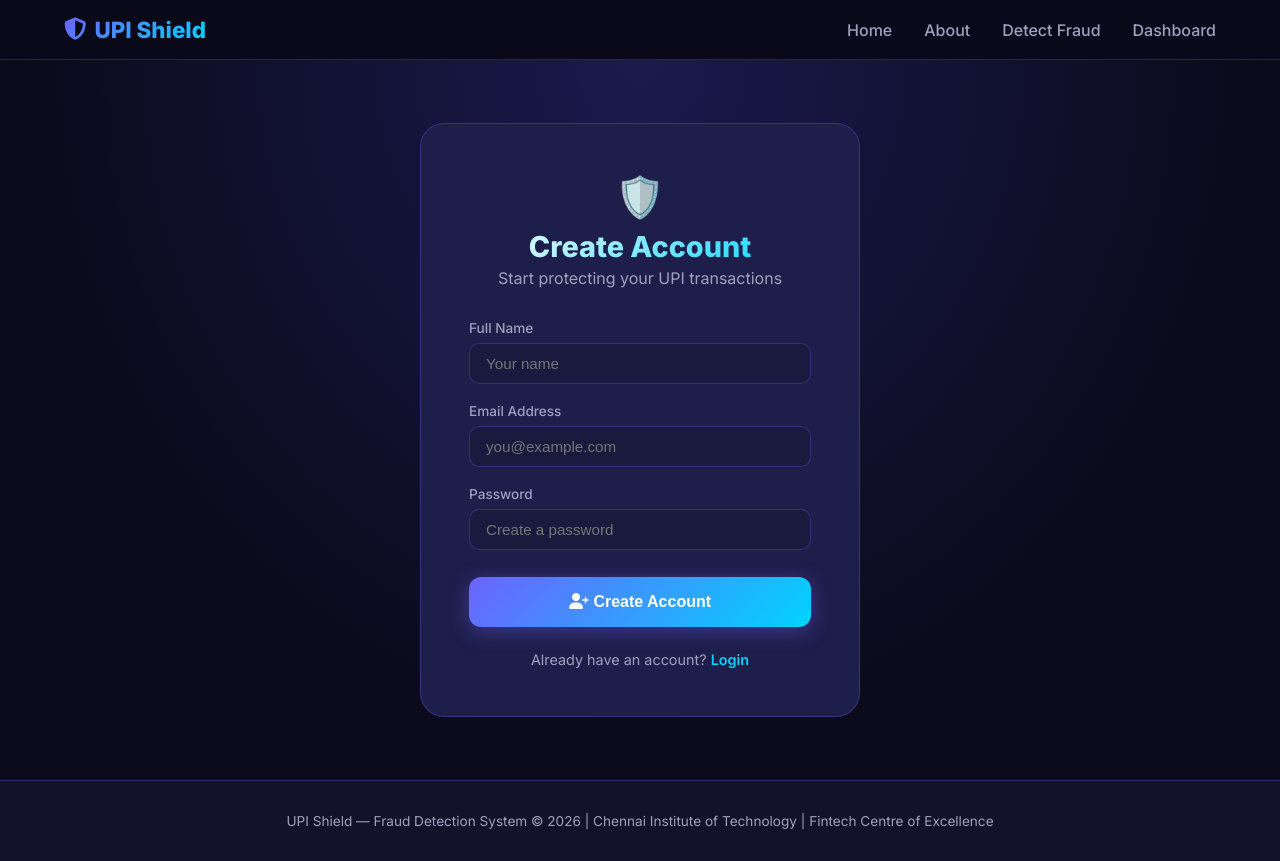
After one commit to Mohana-priya19/upi-shield, a Flask app: page /signup in a window 1280 px wide. The commit adds this page. Run offline with Flask 3, Linux system fonts and the light colour scheme; parts of the project's set-up code (start-up, migrations or seed data) failed here and were passed over.

Commit message:
feat: add login and signup system with SQLite database and protected routes

```diff
--- a/app/app.py
+++ b/app/app.py
@@ -1,38 +1,96 @@
-from flask import Flask, render_template, request, jsonify
+from flask import Flask, render_template, request, jsonify, redirect, url_for, flash
+from flask_sqlalchemy import SQLAlchemy
+from flask_login import LoginManager, UserMixin, login_user, login_required, logout_user, current_user
+from werkzeug.security import generate_password_hash, check_password_hash
 import joblib
 import pandas as pd
 import sys
 sys.path.append(r'C:\Users\LENOVO\Downloads\upi-shield')
 
 app = Flask(__name__)
+app.config['SECRET_KEY'] = 'upishield2024secretkey'
+app.config['SQLALCHEMY_DATABASE_URI'] = 'sqlite:///users.db'
+
+db = SQLAlchemy(app)
+login_manager = LoginManager(app)
+login_manager.login_view = 'login'
 
 model = joblib.load(r'C:\Users\LENOVO\Downloads\upi-shield\models\xgboost_baseline.pkl')
 
-FEATURES = [
-    'amount', 'oldbalanceOrg', 'newbalanceOrig',
-    'oldbalanceDest', 'newbalanceDest',
-    'hour', 'day', 'is_weekend', 'type_encoded',
-    'balance_diff_orig', 'balance_diff_dest',
-    'orig_balance_zero', 'amount_deviation'
-]
+# ── User Model ──
+class User(UserMixin, db.Model):
+    id = db.Column(db.Integer, primary_key=True)
+    name = db.Column(db.String(100))
+    email = db.Column(db.String(150), unique=True)
+    password = db.Column(db.String(200))
 
+@login_manager.user_loader
+def load_user(user_id):
+    return User.query.get(int(user_id))
+
+# ── Public Routes ──
 @app.route('/')
 def home():
     return render_template('index.html')
 
+@app.route('/login', methods=['GET', 'POST'])
+def login():
+    if request.method == 'POST':
+        email = request.form.get('email')
+        password = request.form.get('password')
+        user = User.query.filter_by(email=email).first()
+        if user and check_password_hash(user.password, password):
+            login_user(user)
+            return redirect(url_for('predict_page'))
+        flash('Invalid email or password')
+    return render_template('login.html')
+
+@app.route('/signup', methods=['GET', 'POST'])
+def signup():
+    if request.method == 'POST':
+        name = request.form.get('name')
+        email = request.form.get('email')
+        password = request.form.get('password')
+        existing = User.query.filter_by(email=email).first()
+        if existing:
+            flash('Email already registered. Please login.')
+            return redirect(url_for('login'))
+        new_user = User(
+            name=name,
+            email=email,
+            password=generate_password_hash(password)
+        )
+        db.session.add(new_user)
+        db.session.commit()
+        login_user(new_user)
+        return redirect(url_for('predict_page'))
+    return render_template('signup.html')
+
+@app.route('/logout')
+@login_required
+def logout():
+    logout_user()
+    return redirect(url_for('home'))
+
+# ── Protected Routes ──
 @app.route('/predict_page')
+@login_required
 def predict_page():
     return render_template('predict.html')
 
 @app.route('/dashboard')
+@login_required
 def dashboard():
     return render_template('dashboard.html')
 
 @app.route('/about')
+@login_required
 def about():
     return render_template('about.html')
 
+# ── API ──
 @app.route('/api/predict', methods=['POST'])
+@login_required
 def predict():
     data = request.json
     amount = float(data['amount'])
@@ -79,4 +137,6 @@ def predict():
     })
 
 if __name__ == '__main__':
+    with app.app_context():
+        db.create_all()
     app.run(debug=True, port=5001)
--- /dev/null
+++ b/app/templates/signup.html
@@ -0,0 +1,45 @@
+{% extends "base.html" %}
+{% block content %}
+
+<section style="min-height:90vh; display:flex; align-items:center; justify-content:center; background:radial-gradient(ellipse at top, #1a1a4e 0%, var(--dark) 70%);">
+    <div style="background:var(--card); border:1px solid var(--border); border-radius:24px; padding:3rem; width:100%; max-width:440px;">
+        <div style="text-align:center; margin-bottom:2rem;">
+            <div style="font-size:2.5rem; margin-bottom:0.5rem;">🛡️</div>
+            <h2 style="font-size:1.8rem; font-weight:800; background:linear-gradient(135deg, var(--text), var(--secondary)); -webkit-background-clip:text; -webkit-text-fill-color:transparent;">Create Account</h2>
+            <p style="color:var(--text-muted); margin-top:0.3rem;">Start protecting your UPI transactions</p>
+        </div>
+
+        {% with messages = get_flashed_messages() %}
+            {% if messages %}
+                <div style="background:rgba(255,68,68,0.1); border:1px solid var(--danger); border-radius:10px; padding:0.8rem; margin-bottom:1rem; color:var(--danger); font-size:0.9rem;">
+                    {{ messages[0] }}
+                </div>
+            {% endif %}
+        {% endwith %}
+
+        <form method="POST">
+            <div class="form-group">
+                <label>Full Name</label>
+                <input type="text" name="name" placeholder="Your name" required>
+            </div>
+            <div class="form-group">
+                <label>Email Address</label>
+                <input type="email" name="email" placeholder="you@example.com" required>
+            </div>
+            <div class="form-group">
+                <label>Password</label>
+                <input type="password" name="password" placeholder="Create a password" required>
+            </div>
+            <button type="submit" class="predict-btn" style="margin-top:0.5rem;">
+                <i class="fas fa-user-plus"></i> Create Account
+            </button>
+        </form>
+
+        <p style="text-align:center; margin-top:1.5rem; color:var(--text-muted); font-size:0.9rem;">
+            Already have an account?
+            <a href="/login" style="color:var(--secondary); text-decoration:none; font-weight:600;">Login</a>
+        </p>
+    </div>
+</section>
+
+{% endblock %}
```
Also changed, not shown: app/templates/index.html (+11 -11 lines), app/templates/login.html (added, +41 -0 lines), app/instance/users.db (added).
